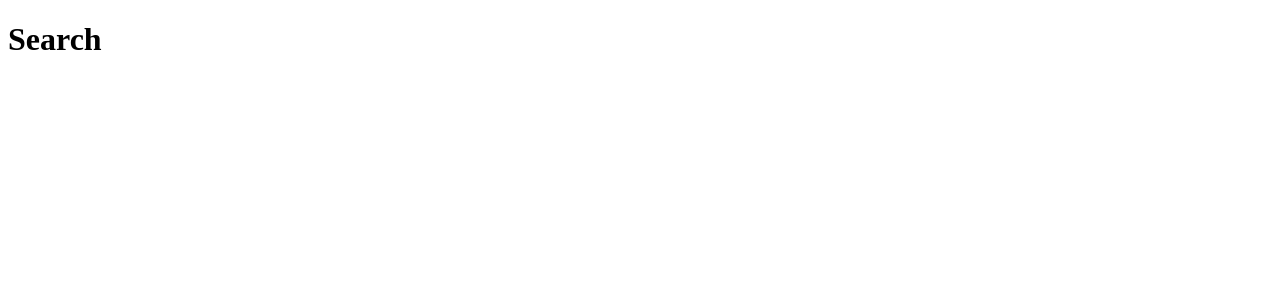
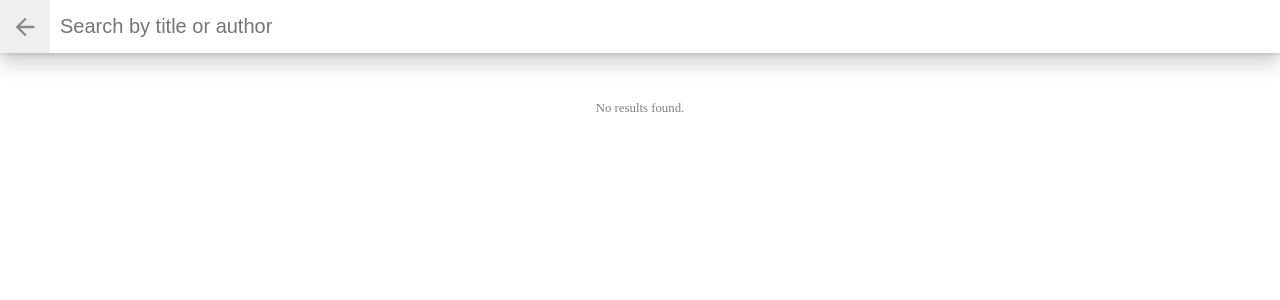
Before and after one commit to phanhung1309/MyReads, a React (Create React App) app: page /search in a window 1280 px wide. Shown: the top 300 px of the page. Built offline with nearby package versions, Linux system fonts and the light colour scheme.

Commit message:
Search page with debounce search query

```diff
--- /dev/null
+++ b/src/components/SearchBar/SearchBar.css
@@ -0,0 +1,29 @@
+.search-books-bar {
+    position: fixed;
+    width: 100%;
+    top: 0;
+    left: 0;
+    z-index: 5;
+    display: flex;
+    box-shadow: 0 10px 20px rgba(0,0,0,0.19), 0 0 6px rgba(0,0,0,0.23);
+}
+
+.close-search {
+    display: block;
+    top: 20px;
+    left: 15px;
+    width: 50px;
+    height: 53px;
+    background-image: url('./assets/arrow-back.svg');
+    background-position: center;
+    background-repeat: no-repeat;
+    background-size: 28px;
+    font-size: 0;
+    border: none;
+    outline: none;
+}
+
+.search-books-input-wrapper {
+    flex: 1;
+    background: #e9e;
+}
--- /dev/null
+++ b/src/components/SearchBar/SearchBar.js
@@ -0,0 +1,51 @@
+import React, { useState, useEffect } from "react";
+import { useNavigate } from "react-router-dom";
+import "./SearchBar.css";
+
+const SearchBar = ({ onSearchSubmit, clearResults }) => {
+  const [query, setQuery] = useState("");
+  const [debouncedQuery, setDebouncedQuery] = useState(query);
+  const navigate = useNavigate();
+
+  // Update query value after 0.5 second from the last update of 'debouncedQuery'
+  useEffect(() => {
+    const timer = setTimeout(() => setQuery(debouncedQuery), 500);
+    return () => clearTimeout(timer);
+  }, [debouncedQuery]);
+
+  // Submit new search
+  useEffect(() => {
+    if (query !== "") {
+      onSearchSubmit(query);
+    } else {
+      clearResults();
+    }
+    // eslint-disable-next-line
+  }, [query]);
+
+  const handleInputSearch = (e) => {
+    setDebouncedQuery(e.target.value);
+  };
+
+  const handleCloseSearch = () => {
+    navigate("/");
+  };
+
+  return (
+    <div className="search-books-bar">
+      <button className="close-search" onClick={handleCloseSearch}>
+        Close
+      </button>
+      <div className="search-books-input-wrapper">
+        <input
+          type="text"
+          placeholder="Search by title or author"
+          value={debouncedQuery}
+          onChange={handleInputSearch}
+        />
+      </div>
+    </div>
+  );
+};
+
+export default SearchBar;
--- /dev/null
+++ b/src/components/SearchBar/index.js
@@ -0,0 +1 @@
+export { default } from "./SearchBar";
--- a/src/pages/Home/Home.css
+++ b/src/pages/Home/Home.css
@@ -57,54 +57,9 @@
     background-color: rgb(0, 102, 0);
 }
 
-
-/* search page */
-
-.search-books-bar {
-    position: fixed;
-    width: 100%;
-    top: 0;
-    left: 0;
-    z-index: 5;
-    display: flex;
-    box-shadow: 0 10px 20px rgba(0,0,0,0.19), 0 0 6px rgba(0,0,0,0.23);
-}
-
-.search-books-input-wrapper {
-    flex: 1;
-    background: #e9e;
-}
-
-.search-books-bar input {
-    width: 100%;
-    padding: 15px 10px;
-    font-size: 1.25em;
-    border: none;
-    outline: none;
-}
-
-.close-search {
-    display: block;
-    top: 20px;
-    left: 15px;
-    width: 50px;
-    height: 53px;
-    background-image: url('./assets/arrow-back.svg');
-    background-position: center;
-    background-repeat: no-repeat;
-    background-size: 28px;
-    font-size: 0;
-    border: none;
-    outline: none;
-}
-
 button:active {
     border: red;
     outline: none;
-}
-
-.search-books-results {
-    padding: 80px 10px 20px;
 }
 
 /* books grid */
--- a/src/pages/Home/Home.jsx
+++ b/src/pages/Home/Home.jsx
@@ -30,7 +30,6 @@ const Home = () => {
   useEffect(() => {
     getAll().then((res) => {
       setBooksList(res);
-      console.log(res);
     });
   }, []);
 
--- /dev/null
+++ b/src/pages/Search/Search.css
@@ -0,0 +1,32 @@
+.search-books-bar input {
+    width: 100%;
+    padding: 15px 10px;
+    font-size: 1.25em;
+    border: none;
+    outline: none;
+}
+
+.search-books-results {
+    padding: 80px 10px 20px;
+}
+
+
+.books-grid {
+    list-style-type: none;
+    padding: 0;
+    margin: 0;
+    display: flex;
+    justify-content: center;
+    flex-wrap: wrap;
+}
+
+.no-results{
+    padding: 0 5%;
+    color: grey;
+    font-size: .8em;
+}
+
+/*.books-grid li {*/
+/*    padding: 10px 15px;*/
+/*    text-align: left;*/
+/*}*/
--- a/src/pages/Search/Search.jsx
+++ b/src/pages/Search/Search.jsx
@@ -1,9 +1,47 @@
-import React from "react";
+import React, { useState } from "react";
+import { search } from "../../services/BookService";
+import SearchBar from "../../components/SearchBar";
+import Book from "../../components/Book";
+import "./Search.css";
 
 const Search = () => {
+  const [searchResults, setSearchResults] = useState([]);
+
+  const onSearchSubmit = async (query) => {
+    const res = await search(query);
+
+    if (res.error) {
+      setSearchResults(res.items);
+    } else {
+      setSearchResults(res);
+    }
+  };
+
+  const clearResults = () => setSearchResults([]);
+
+  const renderBooks = searchResults.map((book) => {
+    return (
+      <Book
+        key={book.id}
+        image={`url(${book.imageLinks.smallThumbnail})`}
+        title={book.title}
+        authors={book.authors}
+      />
+    );
+  });
+
   return (
-    <div>
-      <h1>Search</h1>
+    <div className="search-books">
+      <SearchBar onSearchSubmit={onSearchSubmit} clearResults={clearResults} />
+      <div className="search-books-results">
+        <div className="books-grid">
+          {searchResults.length !== 0 ? (
+            renderBooks
+          ) : (
+            <p className="no-results">No results found.</p>
+          )}
+        </div>
+      </div>
     </div>
   );
 };
```
Also changed, not shown: src/components/SearchBar/assets/arrow-back.svg (renamed from src/pages/Home/assets/arrow-back.svg).
